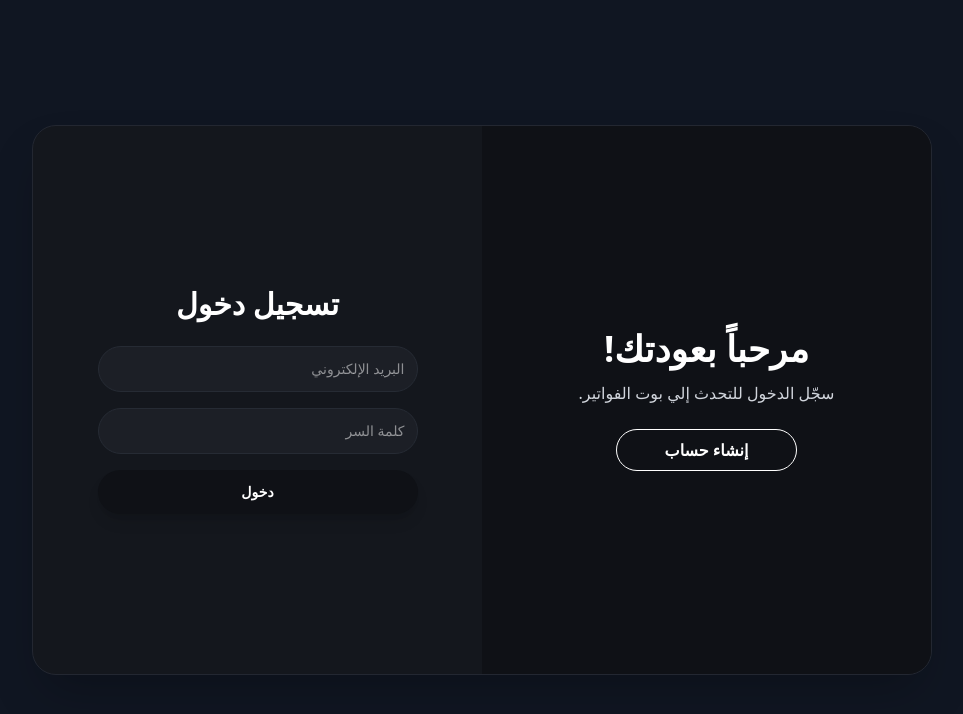
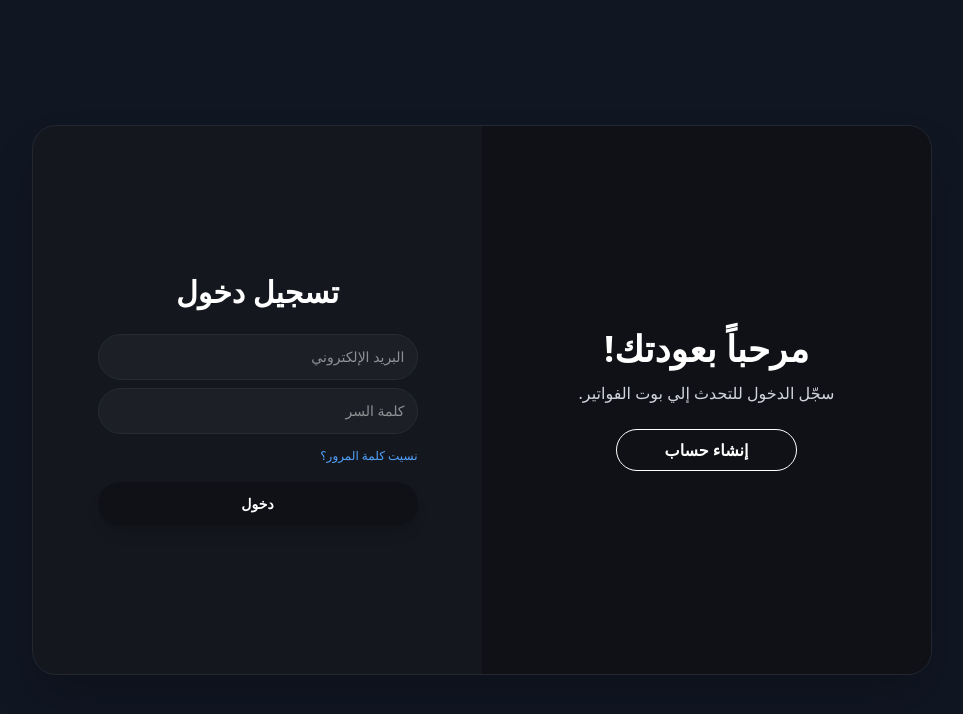
Before and after one commit to Kareemmo10/chatbot, a React (Vite) app: page /auth in a window 1280 px wide. Shown: the top 714 px of the page, without its empty margins (158-1121 px from the left). Built offline with nearby package versions, Linux system fonts and the light colour scheme.

Commit message:
pereview imge

```diff
--- a/src/components/auth/Auth.jsx
+++ b/src/components/auth/Auth.jsx
@@ -1,24 +1,46 @@
-import { useState } from "react";
-import { useNavigate } from "react-router-dom";
+import { useState, useEffect } from "react";
+import { useNavigate, useLocation } from "react-router-dom";
 import { useAuth } from "./AuthContext";
 import * as Yup from "yup";
 
 export default function Auth() {
   const [isLogin, setIsLogin] = useState(true);
+  const [isForgot, setIsForgot] = useState(false);
+  const [isReset, setIsReset] = useState(false);
+
   const [fullName, setFullName] = useState("");
   const [email, setEmail] = useState("");
   const [password, setPassword] = useState("");
   const [confirmPassword, setConfirmPassword] = useState("");
-  const [isOwner, setIsOwner] = useState(true);
   const [companyName, setCompanyName] = useState("");
   const [invitationCode, setInvitationCode] = useState("");
+  const [isOwner, setIsOwner] = useState(true);
 
-  const [errors, setErrors] = useState({}); // <--- هنا نخزن كل أخطاء validation وAPI
+  const [forgotEmail, setForgotEmail] = useState("");
+  const [resetPasswordValue, setResetPasswordValue] = useState("");
+  const [resetConfirmPasswordValue, setResetConfirmPasswordValue] = useState("");
+
+  const [errors, setErrors] = useState({}); // كل الأخطاء
+  const [generalMessage, setGeneralMessage] = useState("");
 
   const navigate = useNavigate();
+  const location = useLocation();
   const { login } = useAuth();
 
-  // ===== SCHEMA VALIDATION باستخدام Yup =====
+  // قراءة token و email من URL للـ reset
+  useEffect(() => {
+    const params = new URLSearchParams(location.search);
+    const token = params.get("token");
+    const emailParam = params.get("email");
+    if (token && emailParam) {
+      setIsLogin(false);
+      setIsForgot(false);
+      setIsReset(true);
+      setEmail(emailParam);
+    }
+  }, [location.search]);
+
+  // ===== Schemas =====
   const loginSchema = Yup.object({
     email: Yup.string().email("صيغة البريد الإلكتروني غير صحيحة").required("البريد الإلكتروني مطلوب"),
     password: Yup.string().min(6, "كلمة السر قصيرة جداً").required("كلمة السر مطلوبة"),
@@ -33,28 +55,35 @@ export default function Auth() {
     invitationCode: !isOwner ? Yup.string().required("كود الدعوة مطلوب") : Yup.string(),
   });
 
+  const forgotSchema = Yup.object({
+    email: Yup.string().email("صيغة البريد الإلكتروني غير صحيحة").required("البريد الإلكتروني مطلوب"),
+  });
+
+  const resetSchema = Yup.object({
+    password: Yup.string().min(6, "كلمة السر قصيرة جداً").required("كلمة السر مطلوبة"),
+    confirmPassword: Yup.string().oneOf([Yup.ref("password")], "كلمة السر وتأكيدها لا تتطابق").required("تأكيد كلمة السر مطلوب"),
+  });
+
+  // ===== Handlers =====
   const handleLogin = async (e) => {
     e.preventDefault();
-    setErrors({}); // مسح أي أخطاء قديمة
+    setErrors({});
+    setGeneralMessage("");
 
     try {
       await loginSchema.validate({ email, password }, { abortEarly: false });
-
       const res = await fetch("https://nsaproject.runasp.net/api/Auth/login", {
         method: "POST",
         headers: { "Content-Type": "application/json" },
         body: JSON.stringify({ email, password }),
       });
-
       if (!res.ok) {
         const errorData = await res.text();
-        setErrors({ email: errorData || "فشل تسجيل الدخول" }); // نعرض الرسالة تحت البريد
+        setErrors({ email: errorData || "فشل تسجيل الدخول" });
         return;
       }
-
       const data = await res.json();
       const token = data.token || (data.result && data.result.token);
-
       if (token) {
         localStorage.setItem("token", token);
         login(data);
@@ -62,11 +91,8 @@ export default function Auth() {
       }
     } catch (err) {
       if (err.inner) {
-        // أخطاء Yup
         const yupErrors = {};
-        err.inner.forEach(e => {
-          yupErrors[e.path] = e.message;
-        });
+        err.inner.forEach((e) => (yupErrors[e.path] = e.message));
         setErrors(yupErrors);
       }
     }
@@ -75,10 +101,10 @@ export default function Auth() {
   const handleRegister = async (e) => {
     e.preventDefault();
     setErrors({});
+    setGeneralMessage("");
 
     try {
       await registerSchema.validate({ fullName, email, password, confirmPassword, companyName, invitationCode }, { abortEarly: false });
-
       const requestBody = {
         fullName,
         email,
@@ -87,22 +113,18 @@ export default function Auth() {
         companyName: isOwner ? companyName : null,
         invitationCode: isOwner ? null : invitationCode,
       };
-
       const res = await fetch("https://nsaproject.runasp.net/api/Auth/register", {
         method: "POST",
         headers: { "Content-Type": "application/json" },
         body: JSON.stringify(requestBody),
       });
-
       if (!res.ok) {
         const errorData = await res.text();
-        setErrors({ general: errorData || "فشل إنشاء الحساب" }); // رسالة عامة تظهر فوق الفورم
+        setGeneralMessage(errorData || "فشل إنشاء الحساب");
         return;
       }
-
       const data = await res.json();
       const token = data.token || (data.result && data.result.token);
-
       if (token) {
         localStorage.setItem("token", token);
         login(data);
@@ -111,9 +133,65 @@ export default function Auth() {
     } catch (err) {
       if (err.inner) {
         const yupErrors = {};
-        err.inner.forEach(e => {
-          yupErrors[e.path] = e.message;
+        err.inner.forEach((e) => (yupErrors[e.path] = e.message));
+        setErrors(yupErrors);
+      }
+    }
+  };
+
+  const handleForgot = async (e) => {
+    e.preventDefault();
+    setErrors({});
+    setGeneralMessage("");
+    try {
+      await forgotSchema.validate({ email: forgotEmail }, { abortEarly: false });
+      const res = await fetch("https://nsaproject.runasp.net/api/Auth/forgot-password", {
+        method: "POST",
+        headers: { "Content-Type": "application/json" },
+        body: JSON.stringify({ email: forgotEmail }),
       });
+      if (!res.ok) {
+        const errorData = await res.text();
+        setGeneralMessage(errorData || "حدث خطأ");
+        return;
+      }
+      setGeneralMessage("تم إرسال رابط إعادة تعيين كلمة المرور على بريدك الإلكتروني");
+    } catch (err) {
+      if (err.inner) {
+        const yupErrors = {};
+        err.inner.forEach((e) => (yupErrors[e.path] = e.message));
+        setErrors(yupErrors);
+      }
+    }
+  };
+
+  const handleReset = async (e) => {
+    e.preventDefault();
+    setErrors({});
+    setGeneralMessage("");
+    const params = new URLSearchParams(location.search);
+    const token = params.get("token");
+    try {
+      await resetSchema.validate({ password: resetPasswordValue, confirmPassword: resetConfirmPasswordValue }, { abortEarly: false });
+      const res = await fetch("https://nsaproject.runasp.net/api/Auth/reset-password", {
+        method: "POST",
+        headers: { "Content-Type": "application/json" },
+        body: JSON.stringify({ email, token, password: resetPasswordValue }),
+      });
+      if (!res.ok) {
+        const errorData = await res.text();
+        setGeneralMessage(errorData || "حدث خطأ");
+        return;
+      }
+      setGeneralMessage("تم إعادة تعيين كلمة المرور بنجاح، يمكنك تسجيل الدخول الآن");
+      setIsReset(false);
+      setIsLogin(true);
+      setPassword("");
+      setConfirmPassword("");
+    } catch (err) {
+      if (err.inner) {
+        const yupErrors = {};
+        err.inner.forEach((e) => (yupErrors[e.path] = e.message));
         setErrors(yupErrors);
       }
     }
@@ -124,80 +202,60 @@ export default function Auth() {
       <div className="w-full md:w-[900px] h-auto md:min-h-[550px] bg-[#14171D] rounded-2xl md:rounded-3xl overflow-hidden shadow-2xl relative flex flex-col md:flex-row border border-[#232731]">
 
         {/* SIDE PANEL */}
-        <div
-          className={`hidden md:flex md:absolute md:top-0 md:h-full md:w-1/2
-            bg-[#0F1116] text-white
-            flex-col justify-center items-center px-6 md:px-10 py-8 md:py-0
+        <div className={`hidden md:flex md:absolute md:top-0 md:h-full md:w-1/2
+          bg-[#0F1116] text-white flex-col justify-center items-center px-6 md:px-10 py-8 md:py-0
           transition-all duration-700 ease-in-out z-10
-            ${isLogin ? "md:right-0" : "md:right-1/2"}`}
-        >
+          ${isLogin && !isForgot && !isReset ? "md:right-0" : "md:right-1/2"}`}>
           <h1 className="text-2xl md:text-4xl font-bold mb-3">
-            {isLogin ? "مرحباً بعودتك!" : "أهلاً بك!"}
+            {isLogin && !isForgot && !isReset ? "مرحباً بعودتك!" : "أهلاً بك!"}
           </h1>
           <p className="text-center text-sm md:text-base text-gray-300 mb-6">
-            {isLogin ? "سجّل الدخول للتحدث إلي بوت الفواتير." : "أنشئ حساباً جديداً وابدأ إدارة فواتير شركتك."}
+            {isLogin && !isForgot && !isReset
+              ? "سجّل الدخول للتحدث إلي بوت الفواتير."
+              : "أنشئ حساباً جديداً وابدأ إدارة فواتير شركتك."}
           </p>
           <button
-            onClick={() => setIsLogin(!isLogin)}
+            onClick={() => { setIsLogin(!isLogin); setIsForgot(false); setIsReset(false); }}
             className="border border-white px-8 md:px-12 py-2 rounded-full text-sm md:text-base font-semibold hover:bg-white hover:text-[#0F1116] transition-all"
           >
-            {isLogin ? "إنشاء حساب" : "تسجيل دخول"}
+            {isLogin && !isForgot && !isReset ? "إنشاء حساب" : "تسجيل دخول"}
           </button>
         </div>
 
         {/* FORM WRAPPER */}
-        <div
-          className={`w-full md:absolute md:h-full md:flex md:items-center md:justify-center md:w-1/2
-            transition-all duration-700 ease-in-out
-            p-6 md:p-0
-            ${isLogin ? "md:left-0" : "md:left-1/2"}`}
-        >
+        <div className={`w-full md:absolute md:h-full md:flex md:items-center md:justify-center md:w-1/2
+          transition-all duration-700 ease-in-out p-6 md:p-0
+          ${isLogin && !isForgot && !isReset ? "md:left-0" : "md:left-1/2"}`}>
 
           {/* LOGIN FORM */}
-          <form
-            onSubmit={handleLogin}
-            className={`w-full md:w-[320px] transition-all duration-500
-              ${isLogin ? "block opacity-100" : "hidden opacity-0 pointer-events-none"}`}
-          >
-            <h2 className="text-2xl md:text-3xl font-bold text-center mb-6 text-white">
-              تسجيل دخول
-            </h2>
+          {isLogin && !isForgot && !isReset && (
+            <form onSubmit={handleLogin} className="w-full md:w-[320px] transition-all duration-500">
+              <h2 className="text-2xl md:text-3xl font-bold text-center mb-6 text-white">تسجيل دخول</h2>
 
-            <input
-              type="email"
-              placeholder="البريد الإلكتروني"
-              value={email}
-              onChange={(e) => setEmail(e.target.value)}
-              className="w-full p-3 bg-[#1C1F26] text-white rounded-full mb-4 text-sm outline-none border border-[#262B34]"
-            />
+              <input type="email" placeholder="البريد الإلكتروني" value={email} onChange={(e)=>setEmail(e.target.value)}
+                className="w-full p-3 bg-[#1C1F26] text-white rounded-full mb-2 text-sm outline-none border border-[#262B34]" />
               {errors.email && <p className="text-red-500 text-xs mb-4">{errors.email}</p>}
 
-            <input
-              type="password"
-              placeholder="كلمة السر"
-              value={password}
-              onChange={(e) => setPassword(e.target.value)}
-              className="w-full p-3 bg-[#1C1F26] text-white rounded-full mb-4 text-sm outline-none border border-[#262B34]"
-            />
+              <input type="password" placeholder="كلمة السر" value={password} onChange={(e)=>setPassword(e.target.value)}
+                className="w-full p-3 bg-[#1C1F26] text-white rounded-full mb-2 text-sm outline-none border border-[#262B34]" />
               {errors.password && <p className="text-red-500 text-xs mb-4">{errors.password}</p>}
 
-            {errors.general && <p className="text-red-500 text-xs mb-4">{errors.general}</p>}
+              <div className="text-right mb-4">
+                <button type="button" className="text-blue-400 text-xs hover:underline" onClick={()=>{setIsForgot(true); setIsLogin(false); setErrors({}); setGeneralMessage("");}}>
+                  نسيت كلمة المرور؟
+                </button>
+              </div>
 
-            <button
-              type="submit"
-              className="w-full py-3 bg-[#0F1116] hover:bg-[#181B21] text-white rounded-full font-semibold text-sm shadow-lg"
-            >
+              {generalMessage && <p className="text-green-500 text-xs mb-4">{generalMessage}</p>}
+
+              <button type="submit" className="w-full py-3 bg-[#0F1116] hover:bg-[#181B21] text-white rounded-full font-semibold text-sm shadow-lg">
                 دخول
               </button>
-
-            <div className="md:hidden text-center mt-6">
-              <button type="button" onClick={() => setIsLogin(false)} className="text-blue-400 font-semibold text-sm">
-                إنشاء حساب جديد
-              </button>
-            </div>
             </form>
+          )}
 
           {/* REGISTER FORM */}
+          {!isLogin && !isForgot && !isReset && (
            <form
                 onSubmit={handleRegister}
                 className={`w-full md:w-[320px] transition-all duration-500
@@ -212,7 +270,9 @@ export default function Auth() {
                     type="button"
                     onClick={() => setIsOwner(true)}
                     className={`flex-1 py-1.5 text-[11px] font-bold rounded-full transition-all ${
-                  isOwner ? "bg-[#0F1116] text-white shadow-md" : "text-gray-400"
+                      isOwner
+                        ? "bg-[#0F1116] text-white shadow-md"
+                        : "text-gray-400"
                     }`}
                   >
                     تأسيس شركة
@@ -221,7 +281,9 @@ export default function Auth() {
                     type="button"
                     onClick={() => setIsOwner(false)}
                     className={`flex-1 py-1.5 text-[11px] font-bold rounded-full transition-all ${
-                  !isOwner ? "bg-[#0F1116] text-white shadow-md" : "text-gray-400"
+                      !isOwner
+                        ? "bg-[#0F1116] text-white shadow-md"
+                        : "text-gray-400"
                     }`}
                   >
                     انضمام بكود
@@ -235,7 +297,9 @@ export default function Auth() {
                   onChange={(e) => setFullName(e.target.value)}
                   className="w-full p-2.5 bg-[#1C1F26] text-white rounded-full mb-3 text-xs outline-none border border-[#262B34]"
                 />
-            {errors.fullName && <p className="text-red-500 text-xs mb-2">{errors.fullName}</p>}
+                {errors.fullName && (
+                  <p className="text-red-500 text-xs mb-2">{errors.fullName}</p>
+                )}
 
                 <input
                   type="email"
@@ -244,7 +308,9 @@ export default function Auth() {
                   onChange={(e) => setEmail(e.target.value)}
                   className="w-full p-2.5 bg-[#1C1F26] text-white rounded-full mb-3 text-xs outline-none border border-[#262B34]"
                 />
-            {errors.email && <p className="text-red-500 text-xs mb-2">{errors.email}</p>}
+                {errors.email && (
+                  <p className="text-red-500 text-xs mb-2">{errors.email}</p>
+                )}
 
                 {isOwner ? (
                   <>
@@ -255,7 +321,11 @@ export default function Auth() {
                       onChange={(e) => setCompanyName(e.target.value)}
                       className="w-full p-2.5 bg-[#16202B] text-white border border-[#243244] rounded-full mb-3 text-xs outline-none"
                     />
-                {errors.companyName && <p className="text-red-500 text-xs mb-2">{errors.companyName}</p>}
+                    {errors.companyName && (
+                      <p className="text-red-500 text-xs mb-2">
+                        {errors.companyName}
+                      </p>
+                    )}
                   </>
                 ) : (
                   <>
@@ -266,7 +336,11 @@ export default function Auth() {
                       onChange={(e) => setInvitationCode(e.target.value)}
                       className="w-full p-2.5 bg-[#162B24] text-white border border-[#24443A] rounded-full mb-3 text-xs outline-none"
                     />
-                {errors.invitationCode && <p className="text-red-500 text-xs mb-2">{errors.invitationCode}</p>}
+                    {errors.invitationCode && (
+                      <p className="text-red-500 text-xs mb-2">
+                        {errors.invitationCode}
+                      </p>
+                    )}
                   </>
                 )}
 
@@ -279,7 +353,9 @@ export default function Auth() {
                       onChange={(e) => setPassword(e.target.value)}
                       className="w-full p-2.5 bg-[#1C1F26] text-white rounded-full text-xs outline-none border border-[#262B34]"
                     />
-    {errors.password && <p className="text-red-500 text-xs mt-1">{errors.password}</p>}
+                    {errors.password && (
+                      <p className="text-red-500 text-xs mt-1">{errors.password}</p>
+                    )}
                   </div>
 
                   <div className="flex-1 flex flex-col">
@@ -290,12 +366,17 @@ export default function Auth() {
                       onChange={(e) => setConfirmPassword(e.target.value)}
                       className="w-full p-2.5 bg-[#1C1F26] text-white rounded-full text-xs outline-none border border-[#262B34]"
                     />
-    {errors.confirmPassword && <p className="text-red-500 text-xs mt-1">{errors.confirmPassword}</p>}
+                    {errors.confirmPassword && (
+                      <p className="text-red-500 text-xs mt-1">
+                        {errors.confirmPassword}
+                      </p>
+                    )}
                   </div>
                 </div>
 
-
-            {errors.general && <p className="text-red-500 text-xs mb-2">{errors.general}</p>}
+                {errors.general && (
+                  <p className="text-red-500 text-xs mb-2">{errors.general}</p>
+                )}
 
                 <button
                   type="submit"
@@ -305,11 +386,66 @@ export default function Auth() {
                 </button>
 
                 <div className="md:hidden text-center mt-4">
-              <button type="button" onClick={() => setIsLogin(true)} className="text-blue-400 font-semibold text-sm">
+                  <button
+                    type="button"
+                    onClick={() => setIsLogin(true)}
+                    className="text-blue-400 font-semibold text-sm"
+                  >
                     تسجيل دخول
                   </button>
                 </div>
               </form>
+          )}
+
+          {/* FORGOT PASSWORD FORM */}
+          {isForgot && (
+            <form onSubmit={handleForgot} className="w-full md:w-[320px] transition-all duration-500">
+              <h2 className="text-2xl md:text-3xl font-bold text-center mb-6 text-white">نسيت كلمة المرور</h2>
+
+              <input type="email" placeholder="أدخل البريد الإلكتروني" value={forgotEmail} onChange={e=>setForgotEmail(e.target.value)}
+                className="w-full p-3 bg-[#1C1F26] text-white rounded-full mb-2 text-sm outline-none border border-[#262B34]" />
+              {errors.email && <p className="text-red-500 text-xs mb-4">{errors.email}</p>}
+
+              {generalMessage && <p className="text-green-500 text-xs mb-4">{generalMessage}</p>}
+
+              <button type="submit" className="w-full py-3 bg-[#0F1116] hover:bg-[#181B21] text-white rounded-full font-semibold text-sm shadow-lg">
+                إرسال رابط إعادة تعيين
+              </button>
+
+              <div className="text-center mt-4">
+                <button type="button" className="text-blue-400 font-semibold text-sm" onClick={()=>{setIsForgot(false); setIsLogin(true); setErrors({}); setGeneralMessage("");}}>
+                  رجوع لتسجيل الدخول
+                </button>
+              </div>
+            </form>
+          )}
+
+          {/* RESET PASSWORD FORM */}
+          {isReset && (
+            <form onSubmit={handleReset} className="w-full md:w-[320px] transition-all duration-500">
+              <h2 className="text-2xl md:text-3xl font-bold text-center mb-6 text-white">إعادة تعيين كلمة المرور</h2>
+
+              <input type="password" placeholder="كلمة السر الجديدة" value={resetPasswordValue} onChange={e=>setResetPasswordValue(e.target.value)}
+                className="w-full p-3 bg-[#1C1F26] text-white rounded-full mb-2 text-sm outline-none border border-[#262B34]" />
+              {errors.password && <p className="text-red-500 text-xs mb-4">{errors.password}</p>}
+
+              <input type="password" placeholder="تأكيد كلمة السر الجديدة" value={resetConfirmPasswordValue} onChange={e=>setResetConfirmPasswordValue(e.target.value)}
+                className="w-full p-3 bg-[#1C1F26] text-white rounded-full mb-2 text-sm outline-none border border-[#262B34]" />
+              {errors.confirmPassword && <p className="text-red-500 text-xs mb-4">{errors.confirmPassword}</p>}
+
+              {generalMessage && <p className="text-green-500 text-xs mb-4">{generalMessage}</p>}
+
+              <button type="submit" className="w-full py-3 bg-[#0F1116] hover:bg-[#181B21] text-white rounded-full font-semibold text-sm shadow-lg">
+                إعادة تعيين كلمة المرور
+              </button>
+
+              <div className="text-center mt-4">
+                <button type="button" className="text-blue-400 font-semibold text-sm" onClick={()=>{setIsReset(false); setIsLogin(true); setErrors({}); setGeneralMessage("");}}>
+                  رجوع لتسجيل الدخول
+                </button>
+              </div>
+            </form>
+          )}
 
         </div>
       </div>
```
Lines whose indentation alone changed are shown as unchanged.
